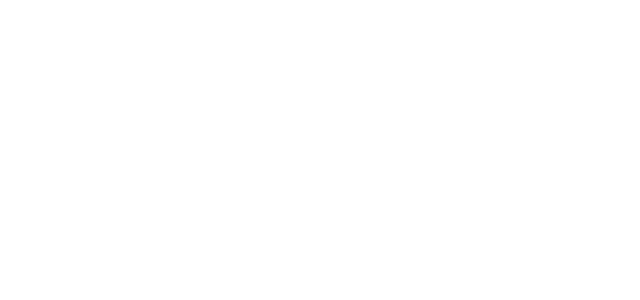
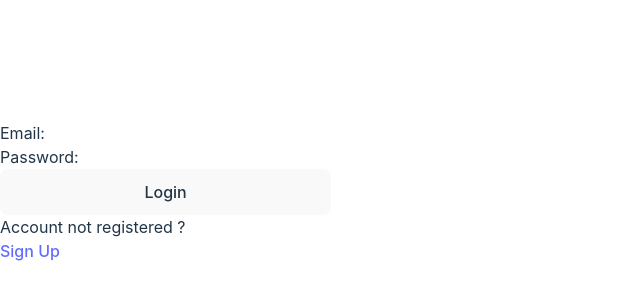
Before and after one commit to FluffyRudy/budget-tracker, a React (Vite) app: page /login in a window 1280 px wide. Shown: the part 208-508 px from the top of the page, without its empty margins (0-640 px from the left). Built offline with nearby package versions, Linux system fonts and the light colour scheme.

Commit message:
Create register and  login page

```diff
--- a/src/App.tsx
+++ b/src/App.tsx
@@ -1,7 +1,31 @@
 import "./App.css";
+import { RouterProvider, createBrowserRouter } from "react-router-dom";
+import Dashboard from "./routes/Dashboard";
+import RouterProtector from "./routes/RouterProtector";
+import Login from "./routes/authentication/Login";
+import Register from "./routes/authentication/Register";
+
+const router = createBrowserRouter([
+  {
+    path: "/",
+    element: (
+      <RouterProtector>
+        <Dashboard />
+      </RouterProtector>
+    ),
+  },
+  {
+    path: "/login",
+    element: <Login />,
+  },
+  {
+    path: "/register",
+    element: <Register />,
+  },
+]);
 
 function App() {
-  return <></>;
+  return <RouterProvider router={router} />;
 }
 
 export default App;
--- /dev/null
+++ b/src/routes/Dashboard.tsx
@@ -0,0 +1,7 @@
+export default function Dashboard() {
+  return (
+    <div>
+      <h1>Dashboard</h1>
+    </div>
+  );
+}
--- /dev/null
+++ b/src/routes/RouterProtector.tsx
@@ -0,0 +1,11 @@
+import React from "react";
+import { UserState } from "../states/User";
+import Login from "./authentication/Login";
+
+export default function ({ children }: { children: React.JSX.Element }) {
+  const userState = UserState();
+  if (!userState.isAuthenticated) {
+    return <Login />;
+  }
+  return <div>{children}</div>;
+}
--- /dev/null
+++ b/src/routes/authentication/Login.tsx
@@ -0,0 +1,59 @@
+import { Link, useNavigate } from "react-router-dom";
+import { Form } from "react-router-dom";
+import { useState } from "react";
+import { Authetication } from "./helper";
+import { UserState } from "../../states/User";
+import { LoginInfo } from "../../types/user";
+
+export default function Login() {
+  const [email, setEmail] = useState("");
+  const [password, setPassword] = useState("");
+  const [errorMessage, setErrorMessgae] = useState("");
+  const userState = UserState();
+  const navigate = useNavigate();
+
+  return (
+    <div>
+      <Form
+        onSubmit={async () => {
+          const info: LoginInfo = { email, password };
+          const isLoggedIn = await Authetication.isUserLoggedIn(info);
+          if (isLoggedIn) {
+            userState.setAuthentication(true);
+            navigate("/");
+          } else {
+            setErrorMessgae("Couldnt find user");
+          }
+        }}
+        className='w-full h-full flex flex-col'>
+        <label htmlFor='email'>
+          Email:{" "}
+          <input
+            type='email'
+            id='email'
+            value={email}
+            onChange={(e) => setEmail(e.target.value)}
+            required={true}
+          />
+        </label>
+        <label htmlFor='password'>
+          Password:{" "}
+          <input
+            type='text'
+            id='password'
+            value={password}
+            onChange={(e) => setPassword(e.target.value)}
+            required={true}
+            pattern='.{5,}'
+          />
+        </label>
+        <button>Login</button>
+      </Form>
+      <div>
+        <h2>Account not registered ?</h2>
+        <Link to='/register'>Sign Up</Link>
+      </div>
+      {errorMessage.length > 0 ? <h1>{errorMessage}</h1> : null}
+    </div>
+  );
+}
--- /dev/null
+++ b/src/routes/authentication/Register.tsx
@@ -0,0 +1,64 @@
+import { useState } from "react";
+import { Form } from "react-router-dom";
+import { Info } from "../../types/user";
+import { DataStorage } from "../../ultils/DataStorage";
+import { HashContent } from "../../ultils/hashlib";
+
+export default function Register() {
+  const [name, setName] = useState("");
+  const [email, setEmail] = useState("");
+  const [password, setPassword] = useState("");
+
+  async function handleUserRegister(): Promise<void> {
+    const info: Info = {
+      id: await HashContent(email),
+      name: name,
+      email: email,
+      password: password,
+      userData: [],
+    };
+    DataStorage.addLoginData(info);
+  }
+
+  return (
+    <div>
+      <Form
+        onSubmit={handleUserRegister}
+        action='/login'
+        className='w-full h-full flex flex-col'>
+        <label htmlFor='username'>
+          Username:{" "}
+          <input
+            type='text'
+            id='username'
+            value={name}
+            onChange={(e) => setName(e.target.value)}
+            required={true}
+          />
+        </label>
+        <label htmlFor='email'>
+          Email:{" "}
+          <input
+            type='email'
+            id='email'
+            value={email}
+            onChange={(e) => setEmail(e.target.value)}
+            required={true}
+          />
+        </label>
+        <label htmlFor='password'>
+          Password:{" "}
+          <input
+            type='text'
+            id='password'
+            value={password}
+            onChange={(e) => setPassword(e.target.value)}
+            required={true}
+            pattern='.{5,}'
+          />
+        </label>
+        <button>Register</button>
+      </Form>
+    </div>
+  );
+}
--- /dev/null
+++ b/src/routes/authentication/helper.ts
@@ -0,0 +1,9 @@
+import { LoginInfo } from "../../types/user";
+import { DataStorage } from "../../ultils/DataStorage";
+
+export class Authetication {
+  static async isUserLoggedIn(info: LoginInfo): Promise<boolean> {
+    const storageResponse = await DataStorage.getLoginData(info);
+    return storageResponse === null ? false : true;
+  }
+}
--- /dev/null
+++ b/src/states/User.ts
@@ -0,0 +1,16 @@
+import { create } from "zustand";
+import { User, Info } from "../types/user";
+
+const UserState = create<User>()((set) => ({
+  id: "",
+  name: "",
+  email: "",
+  password: "",
+  isAuthenticated: false,
+  userData: [],
+  set: (info: Info) => set(() => info),
+  setAuthentication: (value: boolean) =>
+    set((prevState) => ({ ...prevState, isAuthenticated: value })),
+}));
+
+export { UserState };
--- /dev/null
+++ b/src/types/user.ts
@@ -0,0 +1,18 @@
+export interface Info {
+  id: string;
+  name: string;
+  email: string;
+  password: string;
+  userData: Array<Record<string, string>>;
+}
+
+export interface LoginInfo {
+  email: string;
+  password: string;
+}
+
+export interface User extends Info {
+  isAuthenticated: boolean;
+  set: (info: Info) => void;
+  setAuthentication: (value: boolean) => void;
+}
--- /dev/null
+++ b/src/ultils/DataStorage.ts
@@ -0,0 +1,16 @@
+import { Info, LoginInfo } from "../types/user";
+import { HashContent } from "./hashlib";
+
+export class DataStorage {
+  static addLoginData(data: Info): void {
+    localStorage.setItem(data.id, JSON.stringify(data));
+  }
+
+  static async getLoginData(info: LoginInfo): Promise<LoginInfo | null> {
+    const { email, password }: LoginInfo = info;
+    const hashedId = await HashContent(email);
+    const stringData: string | null = localStorage.getItem(hashedId);
+    if (stringData !== null) return { email, password };
+    return null;
+  }
+}
--- /dev/null
+++ b/src/ultils/hashlib.tsx
@@ -0,0 +1,9 @@
+export async function HashContent(content: string): Promise<string> {
+  const msgUint8 = new TextEncoder().encode(content);
+  const hashBuffer = await crypto.subtle.digest("SHA-256", msgUint8);
+  const hashArray = Array.from(new Uint8Array(hashBuffer));
+  const hashHex = hashArray
+    .map((buffer) => buffer.toString(16).padStart(2, "0"))
+    .join("");
+  return hashHex;
+}
```
